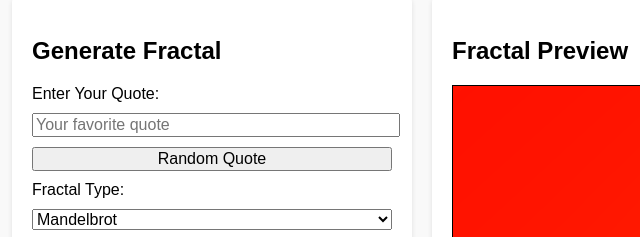
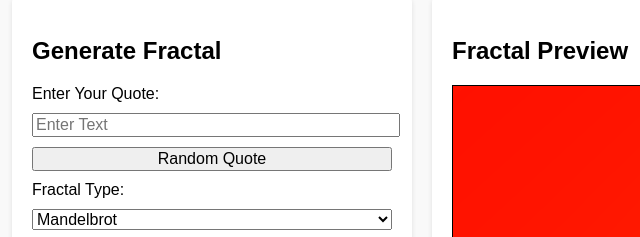
Before and after one commit to taehunkim-o/fractalgenerator, a plain HTML site: page index.html in a window 1280 px wide. Shown: the part 133-370 px from the top of the page, 93-733 px from the left. Drawn offline with Linux system fonts and the light colour scheme.

Commit message:
Update index.html

```diff
--- a/index.html
+++ b/index.html
@@ -53,7 +53,7 @@
     <div class="controls">
       <h2>Generate Fractal</h2>
       <label for="quoteInput">Enter Your Quote:</label>
-      <input type="text" id="quoteInput" placeholder="Your favorite quote">
+      <input type="text" id="quoteInput" placeholder="Enter Text">
       <button id="randomQuoteBtn">Random Quote</button>
 
       <label for="fractalType">Fractal Type:</label>
```
